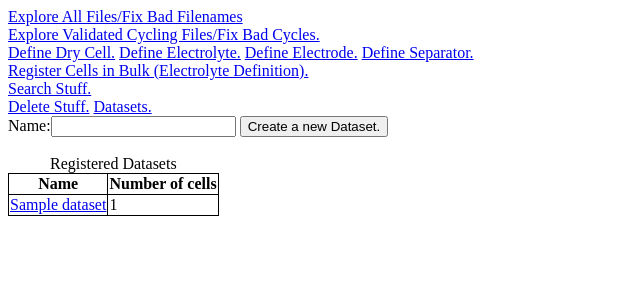
After one commit to Samuel-Buteau/universal-battery-database, a Django app: page /cell_database/dataset_overview/ in a window 1280 px wide. The commit adds this page. Shown: the top 300 px of the page, without its empty margins (0-640 px from the left). Run offline with Django 3.2, Linux system fonts and the light colour scheme; tables that the repository leaves empty hold one stand-in row (values such as "Sample post"); parts of the project's set-up code (start-up, migrations or seed data) failed here and were passed over.

Commit message:
added dataset creation and visualization

```diff
--- a/cell_database/forms.py
+++ b/cell_database/forms.py
@@ -563,9 +563,24 @@ class SearchWetCellForm(Form):
         self.data = data
 
 class DatasetForm(Form):
-    dataset = forms.ModelChoiceField(queryset=Dataset.objects.all())
+    dataset = forms.ModelChoiceField(queryset=Dataset.objects.all(), required=False)
 
 class WetCellPreviewForm(Form):
     wet_cell = forms.CharField(widget=forms.TextInput(attrs={'readonly': 'readonly', 'size': 200}), required=False)
     cell_id = forms.IntegerField(widget=forms.HiddenInput(), required=False)
     exclude = forms.BooleanField(required=False)
+
+class CreateDatasetForm(Form):
+    name = forms.CharField(required=False)
+
+
+#TODO(sam): create a superclass that has all of this stuff instead of duplicating
+class DatasetVisualsForm(Form):
+    page_number = forms.IntegerField(initial=1, required=False)
+    per_page = forms.IntegerField(initial=25, required=False)
+    rows = forms.IntegerField(initial=5, required=False)
+
+    def set_page_number(self, page_number):
+        data = self.data.copy()
+        data["page_number"] = page_number
+        self.data = data
--- a/cell_database/models.py
+++ b/cell_database/models.py
@@ -1789,7 +1789,7 @@ class WetCell(models.Model):
 
 
 class Dataset(models.Model):
-    name = models.CharField(primary_key=True, blank=True, max_length=200)
+    name = models.CharField(unique=True, blank=True, max_length=200)
     wet_cells = models.ManyToManyField(WetCell)
     def __str__(self):
         return self.name
--- /dev/null
+++ b/cell_database/templates/cell_database/dataset_overview.html
@@ -0,0 +1,45 @@
+{% extends "base_generic.html" %}
+
+{% load static %}
+{% block content %}
+
+
+<style>
+table {
+    border-collapse:collapse;
+
+}
+table, th, td {
+    border:1px solid black;}
+
+
+</style>
+
+<form action="{% url 'cell_database:dataset_overview' %}" method="post">
+    {% csrf_token %}
+    {{ create_dataset_form }}
+    <input type="submit" name = 'define_dataset' value="Create a new Dataset.">
+</form>
+<br>
+{{ message }}
+
+{% if zipped_data %}
+    <table>
+        <caption>Registered Datasets</caption>
+        <tr>
+            <th>Name</th>
+            <th>Number of cells</th>
+
+        </tr>
+        {% for dataset, count in zipped_data %}
+        <tr>
+            <td><a href="{% url 'cell_database:view_dataset' pk=dataset.id %}">{{ dataset.name }}</a></td>
+            <td>{{ count }}</td>
+        </tr>
+        {% endfor %}
+    </table>
+{% else %}
+    <p>No datasets were registered.</p>
+{% endif %}
+
+{% endblock %}
--- a/cell_database/urls.py
+++ b/cell_database/urls.py
@@ -12,5 +12,7 @@ urlpatterns = [
     path('search/', views.search_page, name='search_page'),
     url(r'^define_wet_cell_bulk/(?P<predefined>\w+)/$', views.define_wet_cell_bulk, name='define_wet_cell_bulk'),
     path('delete/', views.delete_page, name='delete_page'),
+    path('dataset_overview/', views.dataset_overview, name='dataset_overview'),
+    url(r'^view_dataset/(?P<pk>\d+)/$', views.view_dataset, name='view_dataset'),
 
 ]
--- a/cell_database/views.py
+++ b/cell_database/views.py
@@ -3,6 +3,7 @@ from django.forms import modelformset_factory, formset_factory
 from django.db.models import Q, F, Func, Count,Exists, OuterRef
 from .forms import *
 from .models import *
+from plot import plot_cycling_direct
 from django import forms
 import re
 
@@ -1346,36 +1347,35 @@ def search_page(request):
                         prefix='wet-cell-preview-formset')
                     ar['wet_cell_preview_formset'] = wet_cell_preview_formset
                     ar['dataset_form'] = DatasetForm(prefix='dataset-form')
-                    # preview_wet_cells =  [wet_cell.__str__() for wet_cell in wet_cell_query[min_i:max_i]]
+                    # preview_wet_cells = [wet_cell.__str__() for wet_cell in wet_cell_query[min_i:max_i]]
                     # ar['preview_wet_cells'] = preview_wet_cells
 
         if 'register_wet_cells_to_dataset' in request.POST:
-
             wet_cell_preview_formset = WetCellPreviewFormset(request.POST, prefix='wet-cell-preview-formset')
-
             dataset_form =DatasetForm(request.POST, prefix='dataset-form')
             if dataset_form.is_valid():
 
                 dataset = dataset_form.cleaned_data["dataset"]
-                if wet_cell_preview_formset.is_valid():
-
-                    for form in wet_cell_preview_formset:
-                        if not form.is_valid():
-                            continue
-                        if "exclude" not in form.cleaned_data.keys():
-                            continue
-                        if form.cleaned_data["exclude"]:
-                            continue
-
-                        cell_id = form.cleaned_data["cell_id"]
-
-                        if WetCell.objects.filter(cell_id = cell_id).exists():
-                            wet_cell = WetCell.objects.get(cell_id = cell_id)
-
-                            dataset.wet_cells.add(wet_cell)
-
-
-                    ar['wet_cell_preview_formset'] = wet_cell_preview_formset
+                if dataset is not None:
+                    if wet_cell_preview_formset.is_valid():
+
+                        for form in wet_cell_preview_formset:
+                            if not form.is_valid():
+                                continue
+                            if "exclude" not in form.cleaned_data.keys():
+                                continue
+                            if form.cleaned_data["exclude"]:
+                                continue
+
+                            cell_id = form.cleaned_data["cell_id"]
+
+                            if WetCell.objects.filter(cell_id = cell_id).exists():
+                                wet_cell = WetCell.objects.get(cell_id = cell_id)
+
+                                dataset.wet_cells.add(wet_cell)
+
+
+                        ar['wet_cell_preview_formset'] = wet_cell_preview_formset
                 ar["dataset_form"] = dataset_form
     # electrolyte
     conditional_register(ar,
@@ -1484,3 +1484,58 @@ def delete_page(request):
 
     ar['form'] =form
     return render(request, 'cell_database/delete_page.html', ar)
+
+
+def view_dataset(request, pk):
+    dataset = Dataset.objects.get(id=pk)
+
+    wet_cells = dataset.wet_cells.order_by('cell_id')
+    zipped_data = zip(wet_cells, [wet_cell.__str__() for wet_cell in wet_cells])
+    ar = {}
+    ar["zipped_data"] = zipped_data
+    ar["dataset"] = dataset
+
+    if request.method == 'POST':
+        if 'plot_cells' in request.POST:
+            visuals_form = DatasetVisualsForm(request.POST, prefix='visuals-form')
+            if visuals_form.is_valid():
+                number_per_page = visuals_form.cleaned_data["per_page"]
+                rows = visuals_form.cleaned_data["rows"]
+                min_i, max_i, max_page_number, page_number = focus_on_page(visuals_form, len(wet_cells), number_per_page=number_per_page)
+                datas = [(wet_cell.cell_id, plot_cycling_direct(wet_cell.cell_id, path_to_plots=None, figsize=[5., 4.])) for wet_cell in wet_cells[min_i:max_i]]
+                split_datas = [datas[i:min(len(datas), i + rows)] for i in range(0, len(datas), rows)]
+
+                ar["visual_data"] = split_datas
+                ar["visuals_form"] = visuals_form
+                ar["page_number"] = page_number
+                ar["max_page_number"] = max_page_number
+
+    conditional_register(ar,
+                         "visuals_form",
+                         DatasetVisualsForm(prefix='visuals-form')
+                         )
+    return render(request, 'cell_database/view_dataset.html',ar)
+
+
+
+def dataset_overview(request):
+    ar = {}
+    if request.method == 'GET':
+        ar['create_dataset_form'] = CreateDatasetForm(prefix='create-dataset-form')
+    if request.method == 'POST':
+        create_dataset_form = CreateDatasetForm(request.POST, prefix='create-dataset-form')
+        success = False
+        name = ''
+        if create_dataset_form.is_valid():
+            name = create_dataset_form.cleaned_data['name']
+            success = not Dataset.objects.filter(name=name).exists()
+        if success:
+            Dataset.objects.create(name=name)
+            ar['message'] = "SUCCESS: created dataset with name {}".format(name)
+        else:
+            ar['message'] = "FAIL: dataset with name {} already existed".format(name)
+    datasets = Dataset.objects.order_by('name')
+    counts = [dataset.wet_cells.count() for dataset in datasets]
+    zipped_data = zip(datasets, counts)
+    ar['zipped_data'] = zipped_data
+    return render(request, 'cell_database/dataset_overview.html', ar)
--- a/cycling/forms.py
+++ b/cycling/forms.py
@@ -2,7 +2,7 @@ from django import forms
 from filename_database.models import *
 from datetime import date
 from django.forms import BaseModelFormSet, formset_factory
-
+from cell_database.models import Dataset
 
 class SearchForm(forms.Form):
 
@@ -50,6 +50,8 @@ class SearchForm(forms.Form):
     page_number = forms.IntegerField(required=False)
     show_visuals = forms.BooleanField(required=False)
 
+    dataset = forms.ModelChoiceField(queryset=Dataset.objects.all(), required=False)
+
     def set_page_number(self, page_number):
         data = self.data.copy()
         data["page_number"] = page_number
--- a/cycling/templates/base_generic.html
+++ b/cycling/templates/base_generic.html
@@ -16,13 +16,13 @@
   <a href="{% url 'cell_database:define_page' mode='separator' %}"> Define Separator.</a>
   <br>
   <a href="{% url 'cell_database:define_wet_cell_bulk' predefined='False' %}"> Register Cells in Bulk (Electrolyte Definition).</a>
-  <a href="{% url 'cell_database:define_wet_cell_bulk' predefined='True' %}"> Register Cells in Bulk (Predefined Electrolyte).</a>
 
   <br>
   <a href="{% url 'cell_database:search_page' %}"> Search Stuff.</a>
   <br>
   <a href="{% url 'cell_database:delete_page' %}"> Delete Stuff.</a>
-
+  <a href="{% url 'cell_database:dataset_overview' %}"> Datasets.</a>
+  <br>
   {% block sidebar %}<!-- insert default navigation text for every page -->{% endblock %}
   {% block content %}<!-- default content text (typically empty) -->{% endblock %}
 </body>
--- a/cycling/templates/cycling/form_interface.html
+++ b/cycling/templates/cycling/form_interface.html
@@ -70,7 +70,9 @@ table, th, td {
     <tr>
         <th>Date</th> <td>{{ search_form.date_search }}</td><td>{{ search_form.date_exact }}</td><td>{{ search_form.date_minimum }}</td><td>{{ search_form.date_maximum }}</td>
     </tr>
-
+    <tr>
+        <th>Dataset</th> <td>{{search_form.dataset}}</td>
+    </tr>
     </table>
 
 <tr>
--- a/cycling/views.py
+++ b/cycling/views.py
@@ -266,12 +266,17 @@ def main_page(request):
             ar["search_form"] = search_form
 
             if "search_validated_cycling_data" in request.POST:
+
                 exp_type = filename_database.models.ExperimentType.objects.get(
                     category=filename_database.models.Category.objects.get(name="cycling"),
                     subcategory=filename_database.models.SubCategory.objects.get(name="neware")
                 )
 
                 q = Q(is_valid=True) & ~Q(valid_metadata=None) & Q(valid_metadata__experiment_type=exp_type)
+                dataset = search_form.cleaned_data["dataset"]
+                if dataset is not None:
+                    cell_ids = [wet_cell.cell_id for wet_cell in dataset.wet_cells.order_by("cell_id")]
+                    q = q & Q(valid_metadata__cell_id__in=cell_ids)
 
                 if search_form.cleaned_data["filename1_search"]:
                     q = q & Q(filename__icontains=search_form.cleaned_data["filename1"])
```
Also changed, not shown: cell_database/templates/cell_database/view_dataset.html (added, +64 -0 lines), cell_database/migrations/0003_delete_dataset.py (added), cell_database/migrations/0004_dataset.py (added).
